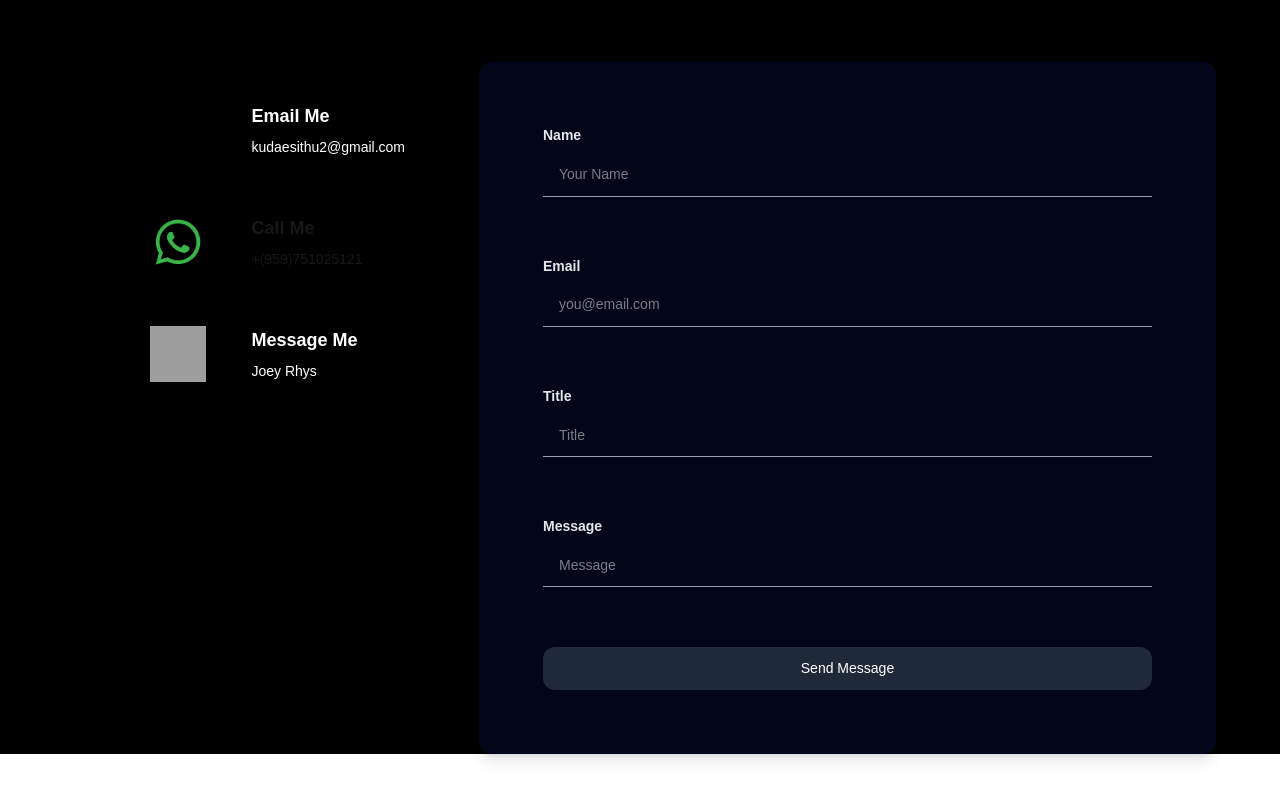
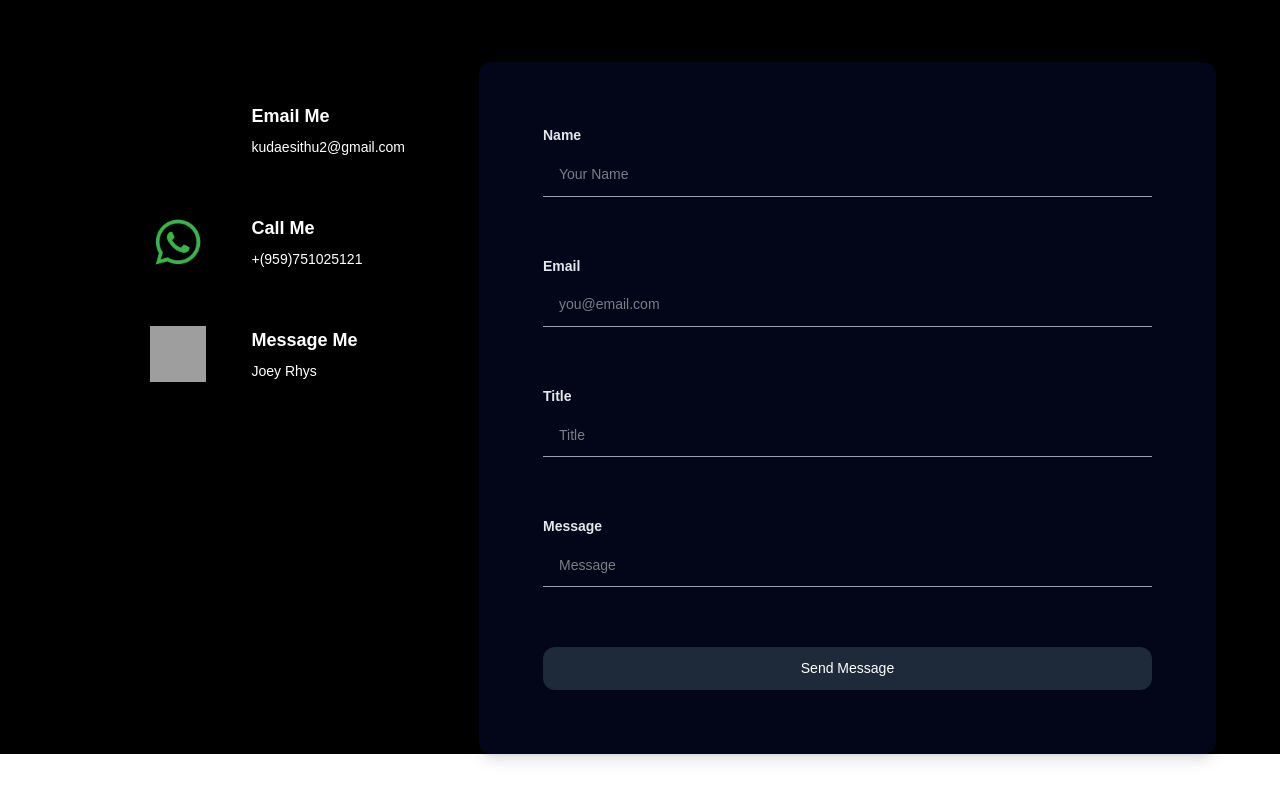
Before and after one commit to kudae3/portfolio, a Next.js app: page / in a window 1280 px wide. Shown: the part 3776-4576 px from the top of the page. Built offline with nearby package versions, Linux system fonts and the light colour scheme; grey boxes are pictures that could not be loaded.

Commit message:
Fix text color class in ContactMe component for correct visibility

```diff
--- a/src/app/components/ContactMe.tsx
+++ b/src/app/components/ContactMe.tsx
@@ -80,7 +80,7 @@ const ContactMe = () => {
                   alt=""
                 />
               </div>
-              <div className="text-whitet">
+              <div className="text-white">
                 <h3 className="text-[14px] md:text-lg font-semibold mb-2">
                   Call Me
                 </h3>
```
